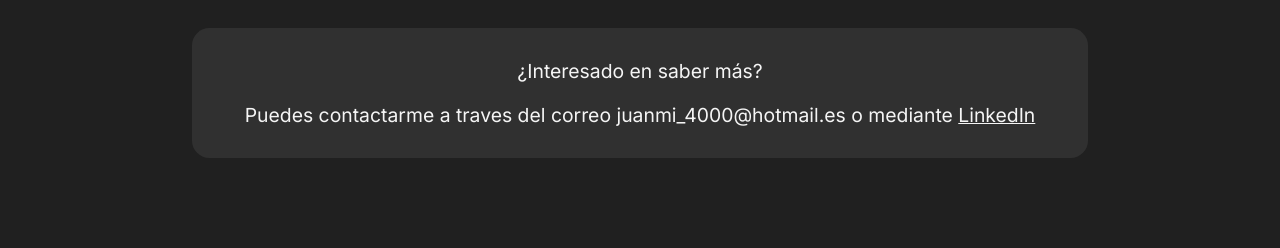
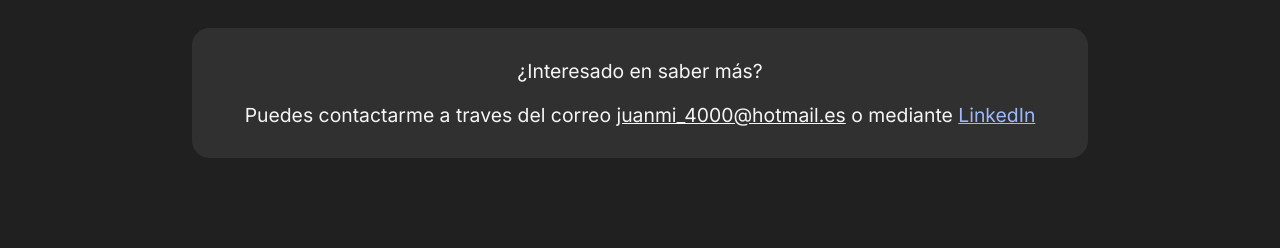
Before and after one commit to juanmi4000/WebIA, a Django app: page / in a window 1280 px wide. Shown: the part 1363-1611 px from the top of the page. Run offline with Django 5.2, Linux system fonts and the light colour scheme.

Commit message:
En contacto añado el email en una etiqueta span y modifico el css para destacarlos

```diff
--- a/src/home/static/css/index.css
+++ b/src/home/static/css/index.css
@@ -23,8 +23,13 @@ main {
             border-radius: 1rem;
             text-align: center;
             background-color: #303030;
+
+            span {
+                text-decoration: underline;
+            }
+
             a {
-                color: whitesmoke;
+                color: rgb(158, 185, 251);
             }
         }
 
--- a/src/home/templates/index.html
+++ b/src/home/templates/index.html
@@ -30,7 +30,7 @@
         <h1>Contacto</h1>
         <div>
             <p>¿Interesado en saber más?</p>
-            <p>Puedes contactarme a traves del correo juanmi_4000@hotmail.es o mediante <a target="_blank" href="https://www.linkedin.com/in/juan-manuel-garc%C3%ADa-moyano-4ba438306/">LinkedIn</a></p>
+            <p>Puedes contactarme a traves del correo <span>juanmi_4000@hotmail.es</span> o mediante <a target="_blank" href="https://www.linkedin.com/in/juan-manuel-garc%C3%ADa-moyano-4ba438306/">LinkedIn</a></p>
         </div>
     </article>
 {% endblock %}
```
